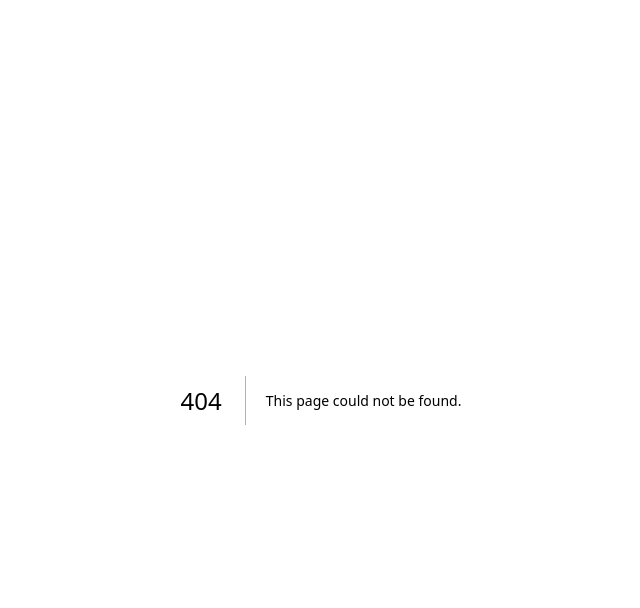
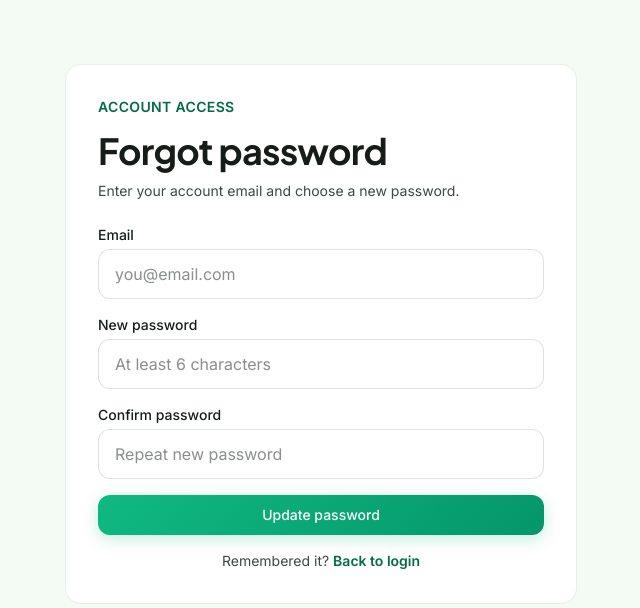
Before and after one commit to bishalrl/sikau, a Next.js app: page /forgot-password in a window 1280 px wide. Before the commit this address had no page. Shown: the top 608 px of the page, without its empty margins (319-959 px from the left). Built offline with nearby package versions, Linux system fonts and the light colour scheme; no server answers.

Commit message:
forget password

```diff
--- /dev/null
+++ b/src/app/api/auth/forgot-password/route.ts
@@ -0,0 +1,55 @@
+import bcrypt from "bcryptjs";
+import { NextResponse } from "next/server";
+import { z } from "zod";
+import { prisma } from "@/lib/prisma";
+
+const resetSchema = z
+  .object({
+    email: z.string().email(),
+    newPassword: z.string().min(6).max(128),
+    confirmPassword: z.string().min(6).max(128),
+  })
+  .refine((data) => data.newPassword === data.confirmPassword, {
+    message: "Passwords do not match.",
+    path: ["confirmPassword"],
+  });
+
+export async function POST(request: Request) {
+  try {
+    const body = await request.json();
+    const parsed = resetSchema.parse(body);
+    const email = parsed.email.toLowerCase();
+
+    const user = await prisma.user.findUnique({ where: { email } });
+    if (!user) {
+      return NextResponse.json({ error: "No account found with that email." }, { status: 404 });
+    }
+
+    const passwordHash = await bcrypt.hash(parsed.newPassword, 10);
+    await prisma.user.update({
+      where: { id: user.id },
+      data: { passwordHash },
+    });
+
+    return NextResponse.json({ ok: true, message: "Password updated. You can log in now." });
+  } catch (error) {
+    if (error instanceof z.ZodError) {
+      return NextResponse.json({ error: error.issues[0]?.message ?? "Invalid request." }, { status: 400 });
+    }
+
+    const message = error instanceof Error ? error.message : "";
+    if (
+      message.includes("DATABASE_URL") ||
+      message.includes("ECONNREFUSED") ||
+      message.includes("password authentication")
+    ) {
+      return NextResponse.json(
+        { error: "Database is not configured. Check DATABASE_URL in .env." },
+        { status: 503 },
+      );
+    }
+
+    console.error("Forgot password failed:", error);
+    return NextResponse.json({ error: "Unable to reset password." }, { status: 500 });
+  }
+}
--- /dev/null
+++ b/src/app/forgot-password/page.tsx
@@ -0,0 +1,28 @@
+import { redirect } from "next/navigation";
+import { ForgotPasswordForm } from "@/components/auth/ForgotPasswordForm";
+import { Card } from "@/components/ui/Card";
+import { getCurrentSession } from "@/lib/session";
+
+export default async function ForgotPasswordPage() {
+  const session = await getCurrentSession();
+  if (session?.user) {
+    redirect(session.user.role === "ADMIN" ? "/admin" : "/ebooks");
+  }
+
+  return (
+    <div className="site-container py-xl">
+      <div className="mx-auto max-w-lg">
+        <Card className="p-8">
+          <p className="text-sm font-semibold uppercase tracking-wide text-primary">Account Access</p>
+          <h1 className="mt-3 font-display-md text-display-md text-on-background">Forgot password</h1>
+          <p className="mt-2 text-sm text-on-surface-variant">
+            Enter your account email and choose a new password.
+          </p>
+          <div className="mt-6">
+            <ForgotPasswordForm />
+          </div>
+        </Card>
+      </div>
+    </div>
+  );
+}
--- a/src/app/login/page.tsx
+++ b/src/app/login/page.tsx
@@ -23,6 +23,11 @@ export default async function LoginPage() {
             <AuthForm mode="login" />
           </div>
           <p className="mt-4 text-sm text-on-surface-variant">
+            <Link href="/forgot-password" className="font-semibold text-primary">
+              Forgot password?
+            </Link>
+          </p>
+          <p className="mt-2 text-sm text-on-surface-variant">
             New here?{" "}
             <Link href="/signup" className="font-semibold text-primary">
               Create an account
--- /dev/null
+++ b/src/components/auth/ForgotPasswordForm.tsx
@@ -0,0 +1,107 @@
+"use client";
+
+import Link from "next/link";
+import { useRouter } from "next/navigation";
+import { useState } from "react";
+import { Button } from "@/components/ui/Button";
+
+export function ForgotPasswordForm() {
+  const router = useRouter();
+  const [email, setEmail] = useState("");
+  const [newPassword, setNewPassword] = useState("");
+  const [confirmPassword, setConfirmPassword] = useState("");
+  const [error, setError] = useState("");
+  const [success, setSuccess] = useState("");
+  const [loading, setLoading] = useState(false);
+
+  async function handleSubmit(event: React.FormEvent<HTMLFormElement>) {
+    event.preventDefault();
+    setLoading(true);
+    setError("");
+    setSuccess("");
+
+    if (newPassword !== confirmPassword) {
+      setError("Passwords do not match.");
+      setLoading(false);
+      return;
+    }
+
+    try {
+      const response = await fetch("/api/auth/forgot-password", {
+        method: "POST",
+        headers: { "Content-Type": "application/json" },
+        body: JSON.stringify({ email, newPassword, confirmPassword }),
+      });
+      const data = await response.json();
+      if (!response.ok) {
+        throw new Error(data.error ?? "Unable to reset password.");
+      }
+
+      setSuccess(data.message ?? "Password updated. Redirecting to login…");
+      window.setTimeout(() => router.push("/login"), 1200);
+    } catch (err) {
+      setError(err instanceof Error ? err.message : "Something went wrong.");
+    } finally {
+      setLoading(false);
+    }
+  }
+
+  return (
+    <form onSubmit={handleSubmit} className="space-y-4">
+      <div>
+        <label className="mb-1 block text-sm font-medium text-on-background">Email</label>
+        <input
+          type="email"
+          required
+          autoComplete="email"
+          value={email}
+          onChange={(e) => setEmail(e.target.value)}
+          className="w-full rounded-xl border border-outline-variant/50 bg-surface-container-lowest px-4 py-3"
+          placeholder="you@email.com"
+        />
+      </div>
+
+      <div>
+        <label className="mb-1 block text-sm font-medium text-on-background">New password</label>
+        <input
+          type="password"
+          required
+          minLength={6}
+          autoComplete="new-password"
+          value={newPassword}
+          onChange={(e) => setNewPassword(e.target.value)}
+          className="w-full rounded-xl border border-outline-variant/50 bg-surface-container-lowest px-4 py-3"
+          placeholder="At least 6 characters"
+        />
+      </div>
+
+      <div>
+        <label className="mb-1 block text-sm font-medium text-on-background">Confirm password</label>
+        <input
+          type="password"
+          required
+          minLength={6}
+          autoComplete="new-password"
+          value={confirmPassword}
+          onChange={(e) => setConfirmPassword(e.target.value)}
+          className="w-full rounded-xl border border-outline-variant/50 bg-surface-container-lowest px-4 py-3"
+          placeholder="Repeat new password"
+        />
+      </div>
+
+      {error && <p className="text-sm text-red-600">{error}</p>}
+      {success && <p className="text-sm text-primary">{success}</p>}
+
+      <Button type="submit" className="w-full" disabled={loading}>
+        {loading ? "Updating..." : "Update password"}
+      </Button>
+
+      <p className="text-center text-sm text-on-surface-variant">
+        Remembered it?{" "}
+        <Link href="/login" className="font-semibold text-primary">
+          Back to login
+        </Link>
+      </p>
+    </form>
+  );
+}
--- a/src/components/layout/GuestBottomNav.tsx
+++ b/src/components/layout/GuestBottomNav.tsx
@@ -14,6 +14,7 @@ export function GuestBottomNav({ isLoggedIn = false }: Props) {
   if (
     pathname.startsWith("/login") ||
     pathname.startsWith("/signup") ||
+    pathname.startsWith("/forgot-password") ||
     pathname.startsWith("/admin") ||
     pathname.includes("/read") ||
     pathname.includes("/pay")
```
